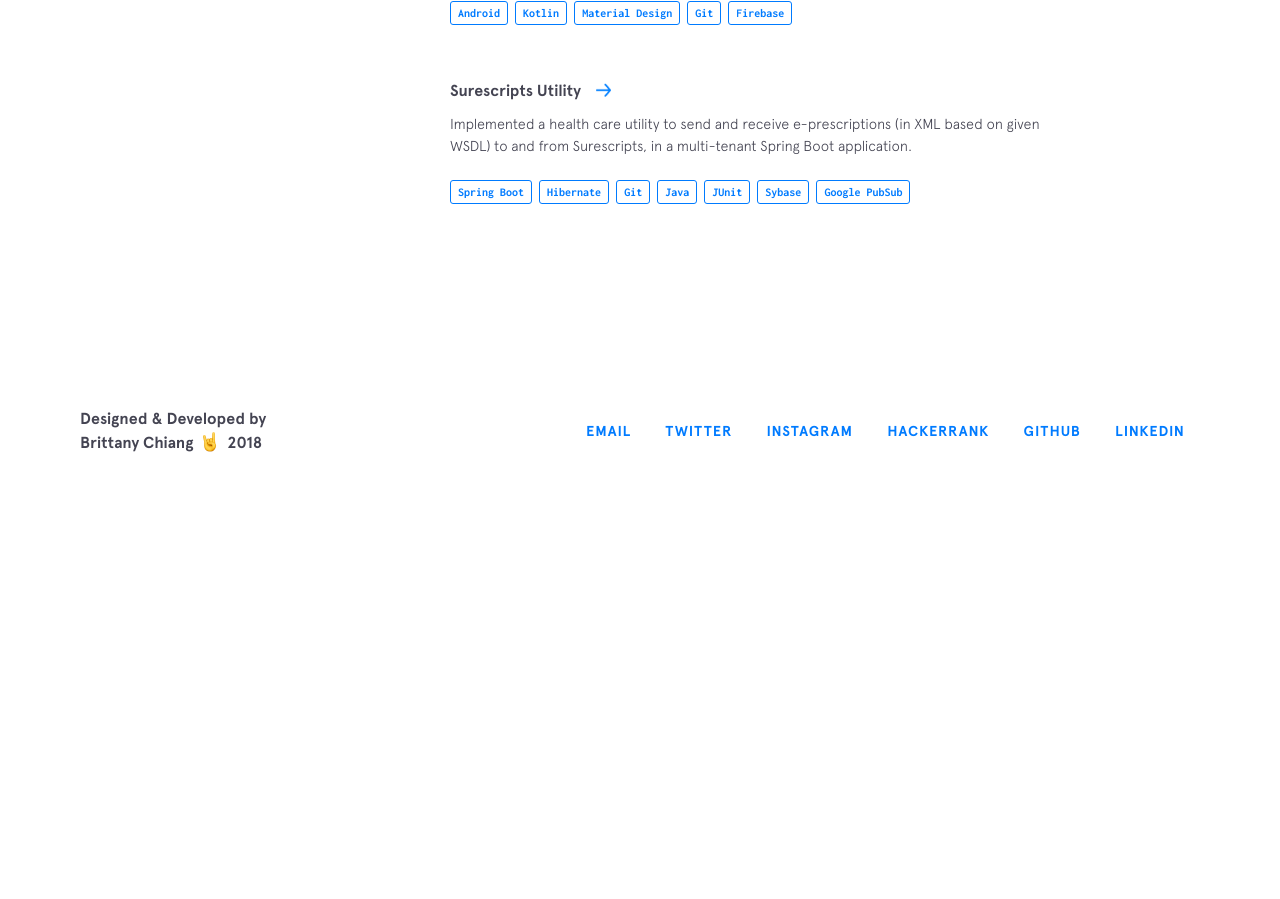
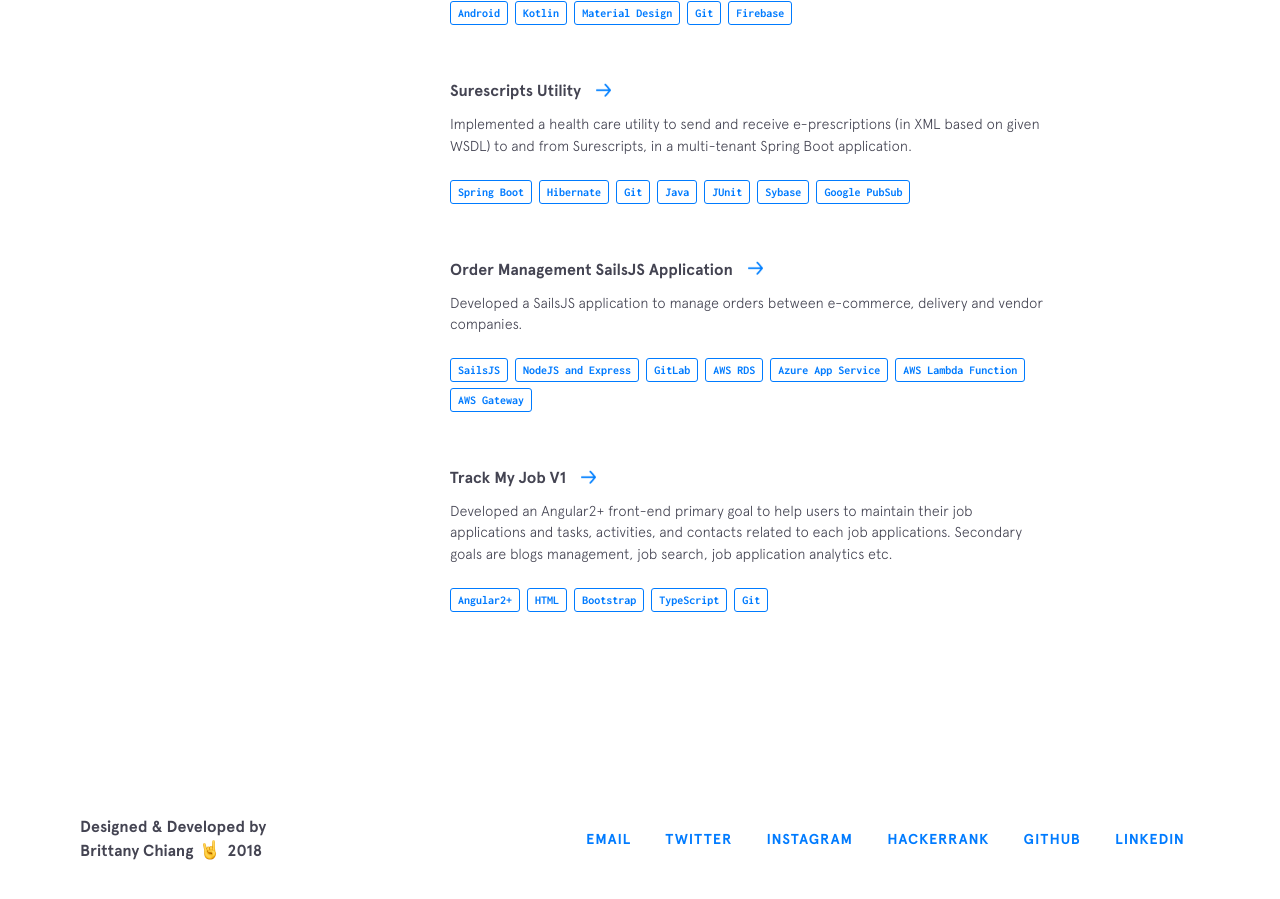
Before and after one commit to tejasdal/tejasdal.github.io, a Jekyll site: the page built from index.html, in a window 1280 px wide and 900 px high, scrolled down 2821 px. Built offline with Jekyll 4.4.1, drawn with Linux system fonts in a browser that asks for light colours; nearby versions of some CDN libraries; before the commit the page ends 3326 px from its top, so only the background shows below that.

Commit message:
Updated Project's URL.

```diff
--- a/_data/other-projects.yml
+++ b/_data/other-projects.yml
@@ -1,6 +1,6 @@
 - name: Group Formation Tool
-  url:
-  code: https://git.cs.dal.ca/courses/2020-summer/csci5308/group20
+  url: https://github.com/tejasdal/courses-2020-summer-csci5308-group20.git
+  code: https://github.com/tejasdal/courses-2020-summer-csci5308-group20.git
   description: Developed a Spring Boot application that helps instructor and TAs of a course to create a survey and form groups of students based on responses of the survey.
   used:
     - thing: Spring Boot
@@ -12,8 +12,8 @@
     - thing: MySQL
 
 - name: Track My Job
-  url: https://track-my-jobs.herokuapp.com/
-  code: https://github.com/Zankrut97/grp21-trackmyjobs
+  url: https://github.com/tejasdal/TrackMyJobs-Angular-App.git
+  code: https://github.com/tejasdal/TrackMyJobs-Angular-App.git
   description: Developed an Angular2+ front-end and a Spring Boot back-end applications with primary goal to help users to maintain their job applications and tasks, activities, and contacts related to each job applications. Secondary goals are blogs management, job search, job application analytics etc.
   used:
     - thing: Angular2+
@@ -26,8 +26,8 @@
     - thing: AWS RDS
 
 - name: Meal Prep App
-  url:
-  code: https://git.cs.dal.ca/tpatel/mealprep
+  url: https://github.com/tejasdal/mealprep.git
+  code: https://github.com/tejasdal/mealprep.git
   description: Developed an Android application to provide platform to share and discover new food recipes with ingredients and nutrition information.
   used:
     - thing: Android
@@ -48,6 +48,30 @@
     - thing: JUnit
     - thing: Sybase
     - thing: Google PubSub
+
+- name: Order Management SailsJS Application
+  url: https://github.com/tejasdal/mykart_sailjs
+  code: https://github.com/tejasdal/mykart_sailjs
+  description: Developed a SailsJS application to manage orders between e-commerce, delivery and vendor companies.
+  used:
+    - thing: SailsJS
+    - thing: NodeJS and Express
+    - thing: GitLab
+    - thing: AWS RDS
+    - thing: Azure App Service
+    - thing: AWS Lambda Function
+    - thing: AWS Gateway
+
+- name: Track My Job V1
+  url: https://github.com/tejasdal/web-assignment02-296.git
+  code: https://github.com/tejasdal/web-assignment02-296.git
+  description: Developed an Angular2+ front-end primary goal to help users to maintain their job applications and tasks, activities, and contacts related to each job applications. Secondary goals are blogs management, job search, job application analytics etc.
+  used:
+    - thing: Angular2+
+    - thing: HTML
+    - thing: Bootstrap
+    - thing: TypeScript
+    - thing: Git
 
 # - name: Crowd DJ
 #   url: https://github.com/crowddj/crowddj-react
```
